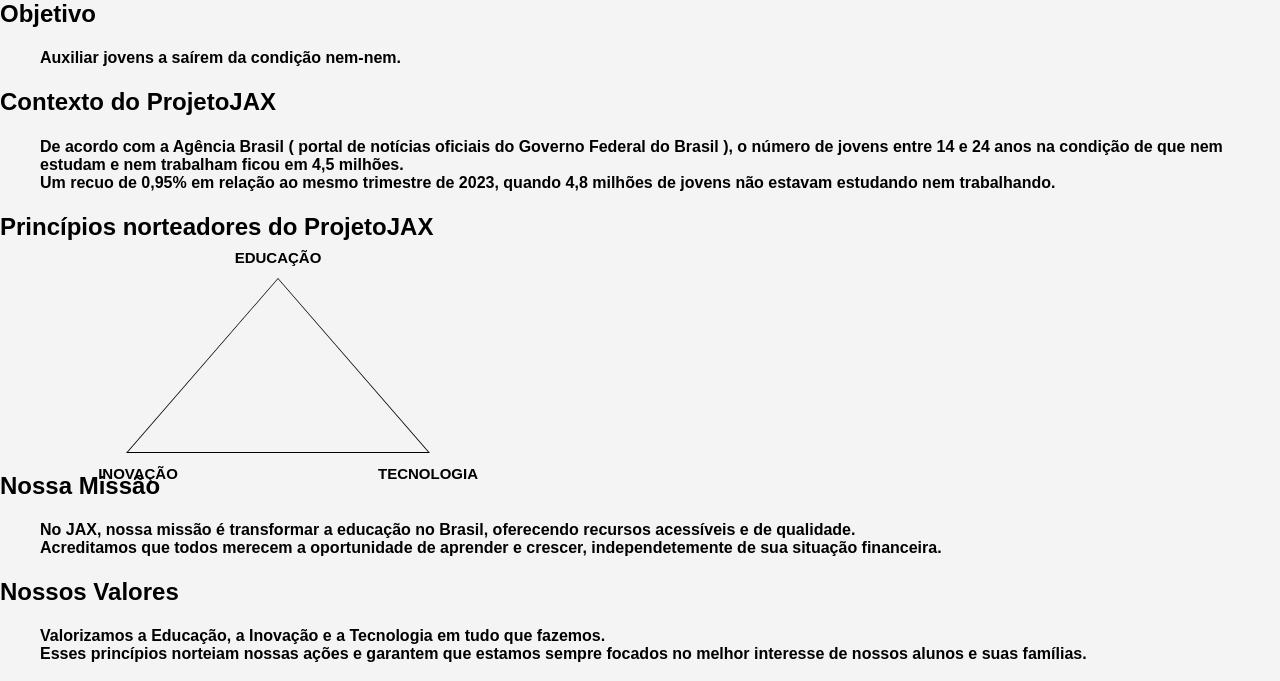
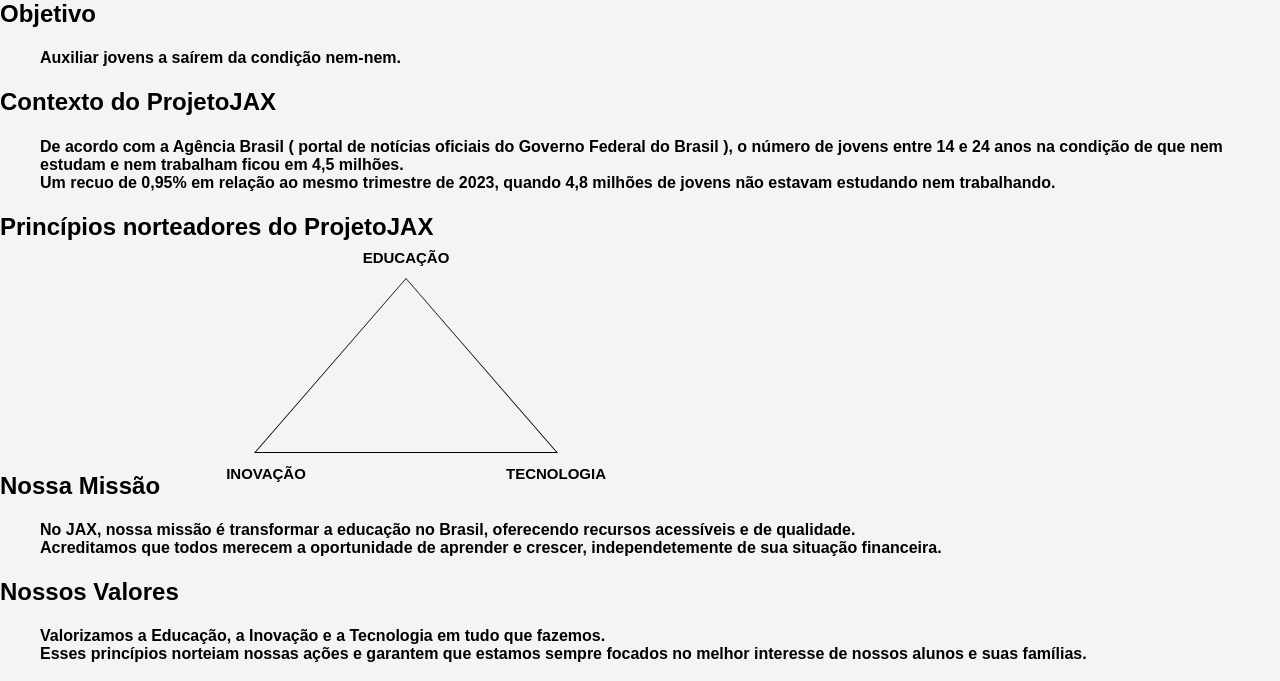
Before and after one commit to luizesquivel05/projeto_jax, a Flask app: page /sobre in a window 1280 px wide. Shown: the part 210-891 px from the top of the page. Run offline with Flask 3, Linux system fonts and the light colour scheme.

Commit message:
atualizacao 27.10.2024

```diff
--- a/app/static/styles/styles.css
+++ b/app/static/styles/styles.css
@@ -59,7 +59,7 @@
     position: relative;
     width: 300px;
     height: 173px;
-    margin-left: 10%;
+    margin-left: 20%;
     margin-bottom: 10px;
 }
 
```
